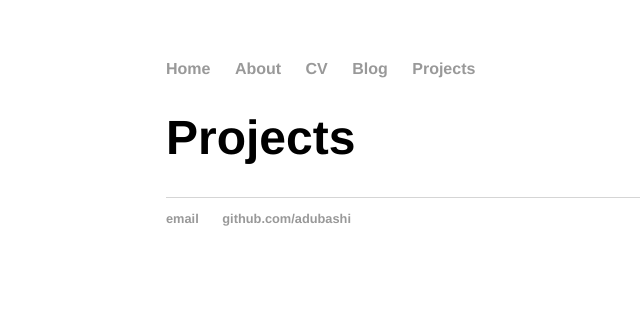
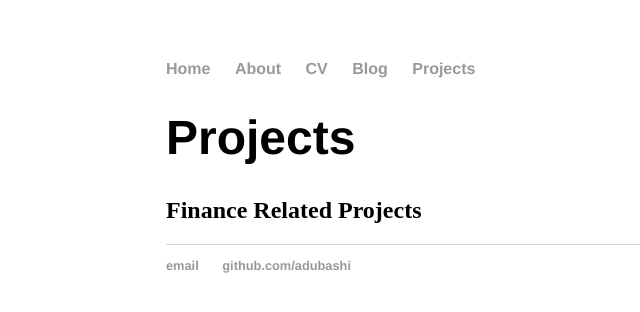
Before and after one commit to adubashi/adubashi.github.io, a Jekyll site: the page built from projects/index.html, in a window 1280 px wide. Shown: the top 312 px of the page, without its empty margins (26-666 px from the left). Built offline with Jekyll 4.4.1, drawn with Linux system fonts in a browser that asks for light colours.

Commit message:
Update index.html

```diff
--- a/projects/index.html
+++ b/projects/index.html
@@ -4,6 +4,7 @@ title: Projects
 ---
 <h1>Projects</h1>
 <div class="projects">
+<h2>Finance Related Projects</h2>
 
 
 </div><!-- /.resume -->
```
